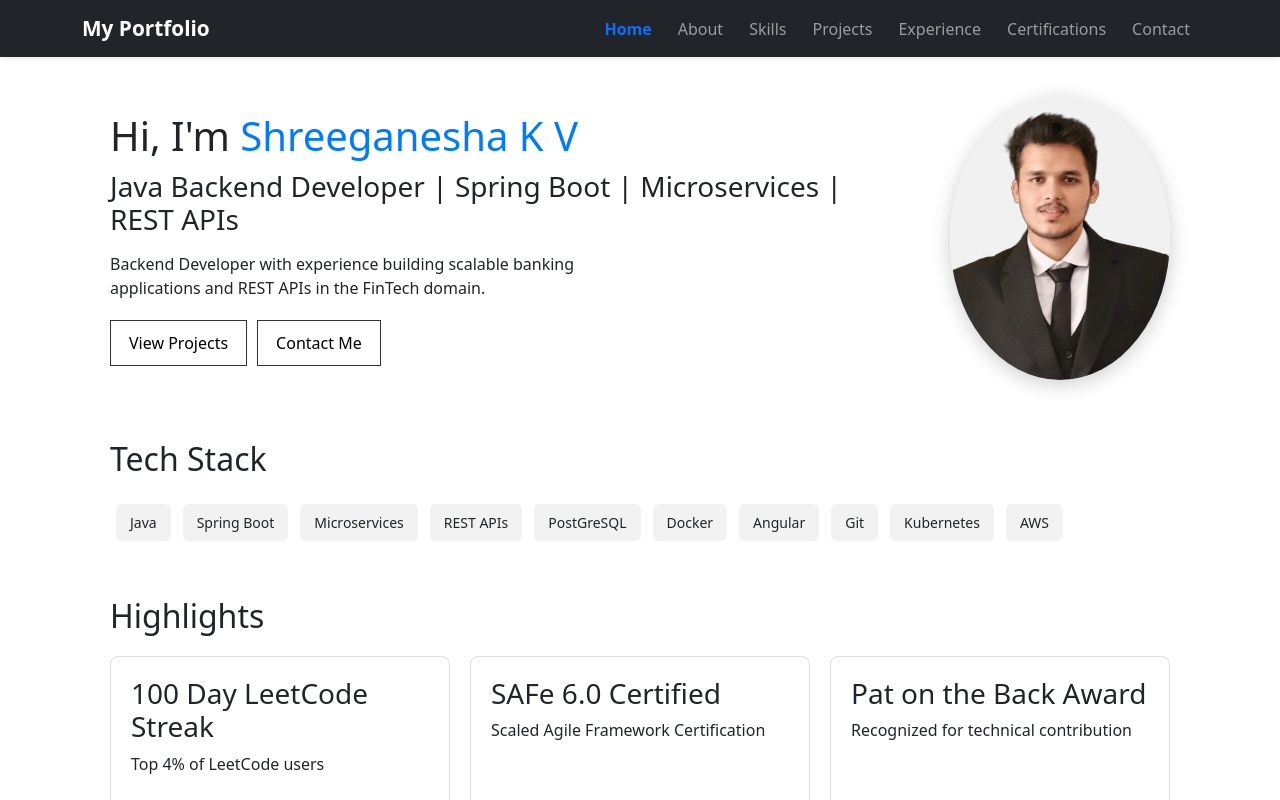
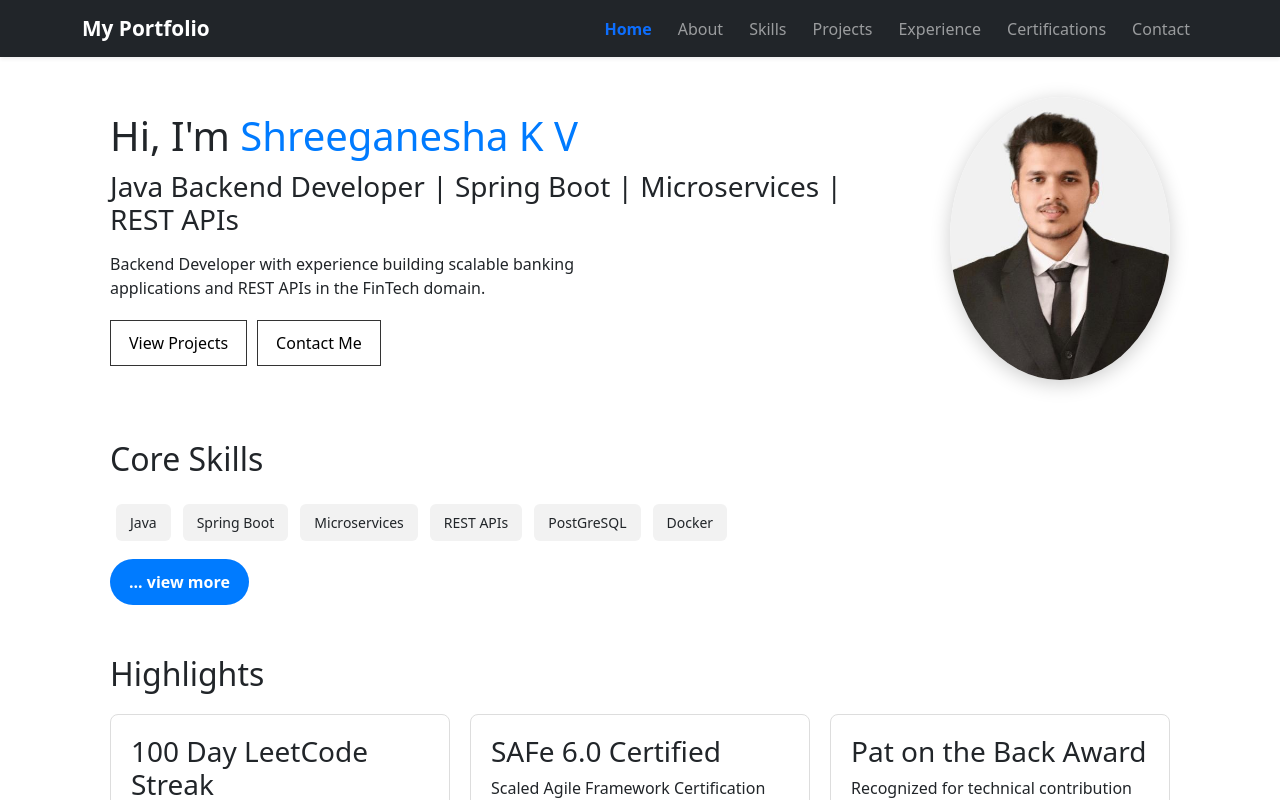
Before and after one commit to shreeganesha-k-v/profile-dashboard, an Angular app: page / in a window 1280 px wide. Shown: the top 800 px of the page. Built offline with nearby package versions, Linux system fonts and the light colour scheme.

Commit message:
Fix: Improve UX

```diff
--- a/src/app/components/home/home.css
+++ b/src/app/components/home/home.css
@@ -100,3 +100,43 @@ flex:1;
 font-size:32px;
 color:#007bff;
 }
+
+.view-more{
+  margin-top:12px;
+}
+
+.view-more-link{
+  font-weight:600;
+  color:#007bff;
+  text-decoration:none;
+}
+
+.view-more-link:hover{
+  text-decoration:underline;
+}
+
+/* Button-style override for the "view more" link */
+.view-more .view-more-link{
+  display:inline-flex;
+  align-items:center;
+  justify-content:center;
+  padding:10px 18px;
+  border-radius:999px;
+  background:#007bff;
+  color:#fff;
+  font-weight:600;
+  text-decoration:none;
+  border:1px solid rgba(0, 123, 255, 0.9);
+  transition: transform 120ms ease, box-shadow 120ms ease, background 120ms ease;
+}
+
+.view-more .view-more-link:hover{
+  background:#0056d6;
+  box-shadow:0 8px 18px rgba(0,0,0,0.15);
+  transform: translateY(-1px);
+}
+
+.view-more .view-more-link:focus-visible{
+  outline:2px solid rgba(0,123,255,0.9);
+  outline-offset:3px;
+}
--- a/src/app/components/home/home.html
+++ b/src/app/components/home/home.html
@@ -47,14 +47,20 @@
 
   <div class="section">
 
-    <h2>Tech Stack</h2>
+    <h2>Core Skills</h2>
 
     <div class="skill-tags">
 
-      <span *ngFor="let tech of techStack">
+      <span *ngFor="let tech of techStack | slice:0:6">
         {{tech}}
       </span>
 
+    </div>
+
+    <div class="view-more" *ngIf="techStack.length > 6">
+      <a class="view-more-link" routerLink="/skills">
+        ... view more
+      </a>
     </div>
 
   </div>
--- a/src/app/components/home/home.ts
+++ b/src/app/components/home/home.ts
@@ -1,9 +1,10 @@
 import { Component } from '@angular/core';
 import { CommonModule } from '@angular/common';
+import { RouterLink } from '@angular/router';
 
 @Component({
   selector: 'app-home',
-  imports: [CommonModule],
+  imports: [CommonModule, RouterLink],
   templateUrl: './home.html',
   styleUrls: ['./home.css'],
 })
--- a/src/app/components/navbar/navbar.html
+++ b/src/app/components/navbar/navbar.html
@@ -22,7 +22,7 @@
       <ul class="navbar-nav">
 
         <li class="nav-item">
-          <a class="nav-link" routerLink="/" routerLinkActive="active">Home</a>
+          <a class="nav-link" routerLink="/" routerLinkActive="active" [routerLinkActiveOptions]="{ exact: true }">Home</a>
         </li>
 
         <li class="nav-item">
--- a/src/index.html
+++ b/src/index.html
@@ -2,10 +2,11 @@
 <html lang="en">
 <head>
   <meta charset="utf-8">
-  <title>ProfileDashboard</title>
+  <title>Shreeganesha K V — Portfolio</title>
   <base href="/">
   <meta name="viewport" content="width=device-width, initial-scale=1">
-  <link rel="icon" type="image/x-icon" href="favicon.ico">
+  <!-- Custom tab icon (favicon) -->
+  <link rel="icon" type="image/svg+xml" href="favicon.svg">
 </head>
 <body>
   <app-root></app-root>
```
Also changed, not shown: public/favicon.svg (added).
